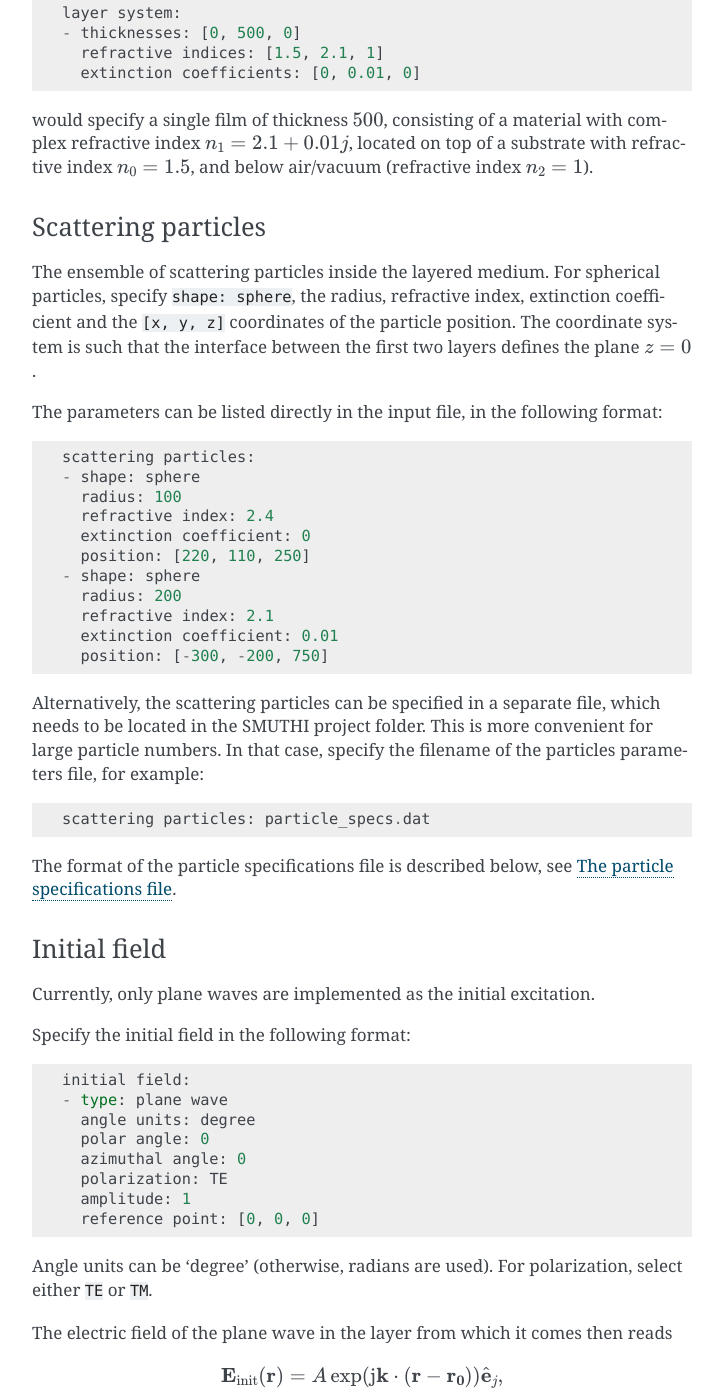
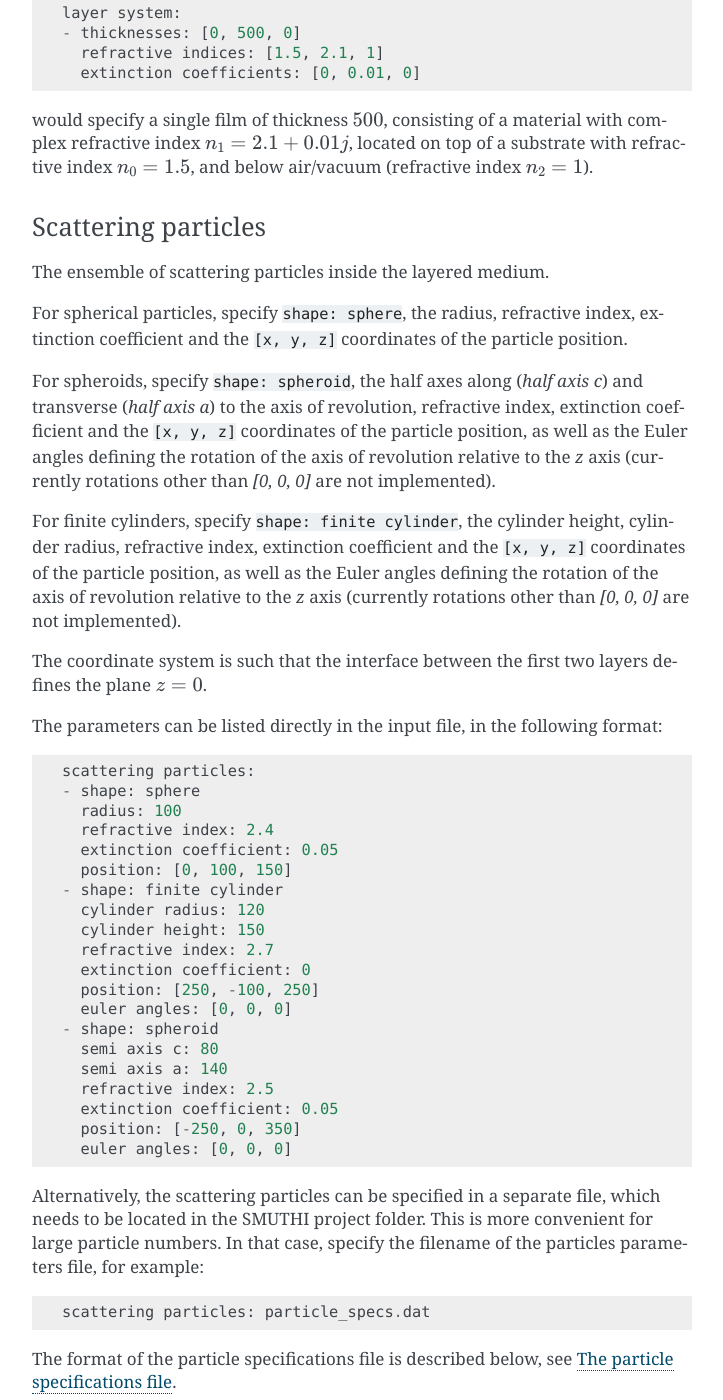
Before and after one commit to AmosEgel/smuthi, a Sphinx documentation site: the page built from docs/input_files.rst, in a window 1280 px wide and 1400 px high, scrolled down 962 px. Shown: the whole window, without its empty margins (388-1111 px from the left). Built offline with Sphinx 7.4.7, drawn with Linux system fonts in a browser that asks for light colours; some of the changed text lies outside the part shown.

Commit message:
doc: update to version 2.2

```diff
--- a/docs/input_files.rst
+++ b/docs/input_files.rst
@@ -46,9 +46,25 @@ would specify a single film of thickness :math:`500`, consisting of a material w
 Scattering particles
 ---------------------
 
-The ensemble of scattering particles inside the layered medium. For spherical particles, specify
+The ensemble of scattering particles inside the layered medium.
+
+For spherical particles, specify
 :code:`shape: sphere`, the radius, refractive index, extinction coefficient
 and the :code:`[x, y, z]` coordinates of the particle position.
+
+For spheroids, specify
+:code:`shape: spheroid`, the half axes along (`half axis c`) and transverse (`half axis a`) to the axis of revolution,
+refractive index, extinction coefficient and the :code:`[x, y, z]` coordinates of the particle position, as well as the
+Euler angles defining the rotation of the axis of revolution relative to the `z` axis (currently rotations other than
+`[0, 0, 0]` are not implemented).
+
+For finite cylinders, specify
+:code:`shape: finite cylinder`, the cylinder height, cylinder radius, refractive index, extinction coefficient and the
+:code:`[x, y, z]` coordinates of the particle position, as well as the
+Euler angles defining the rotation of the axis of revolution relative to the `z` axis (currently rotations other than
+`[0, 0, 0]` are not implemented).
+
+
 The coordinate system is such that the interface between the first two layers defines the plane :math:`z=0`.
 
 The parameters can be listed directly in the input file, in the following format::
@@ -57,13 +73,22 @@ The parameters can be listed directly in the input file, in the following format
    - shape: sphere
      radius: 100
      refractive index: 2.4
+     extinction coefficient: 0.05
+     position: [0, 100, 150]
+   - shape: finite cylinder
+     cylinder radius: 120
+     cylinder height: 150
+     refractive index: 2.7
      extinction coefficient: 0
-     position: [220, 110, 250]
-   - shape: sphere
-     radius: 200
-     refractive index: 2.1
-     extinction coefficient: 0.01
-     position: [-300, -200, 750]
+     position: [250, -100, 250]
+     euler angles: [0, 0, 0]
+   - shape: spheroid
+     semi axis c: 80
+     semi axis a: 140
+     refractive index: 2.5
+     extinction coefficient: 0.05
+     position: [-250, 0, 350]
+     euler angles: [0, 0, 0]
 
 Alternatively, the scattering particles can be specified in a separate file, which needs to be located in the SMUTHI project folder.
 This is more convenient for large particle numbers.
@@ -172,15 +197,19 @@ The particle specifications file
 The file containing the particle specifications needs to be written in the following format::
 
    # spheres
-   # x         y           z           radius      ref. idx.   exct. coeff.
-   220         110         250         100         2.4         0
-   -300        -200        750         200         2.1         0.01
-   ...         ...         ...         ...         ...         ...
+   # x, y, z, radius, refractive index, exctinction coefficient
+   0	    100		150		100		2.4		0.05
+   ...      ...     ...     ...     ...     ...
+
+   # cylinders
+   # x, y, z, cylinder radius, cylinder height, refractive index, exctinction coefficient
+   250      -100    250	    120     150     2.7     0
+   ...      ...     ...     ...     ...     ...     ...
 
    # spheroids
    # x, y, z, semi-axis c, semi-axis a, refractive index, exctinction coefficient
-   -250	       0           350		   80          140         2.5       0.05
-   ...         ...         ...         ...         ...         ...       ...
+   -250	    0       350	    80      140     2.5     0.05
+   ...      ...     ...     ...     ...     ...     ...
 
 An examplary particle specifiacations can be downloaded from
 :download:`here <../smuthi/data/example_particle_specs.dat>`.
```
Also changed, not shown: docs/index.rst (+8 -3 lines), docs/console_screenshot.png, docs/drawing.png.
